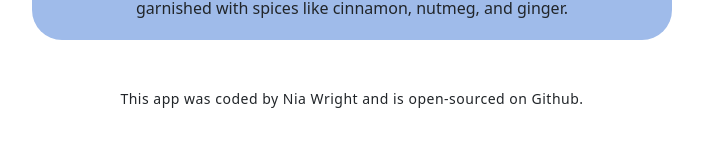
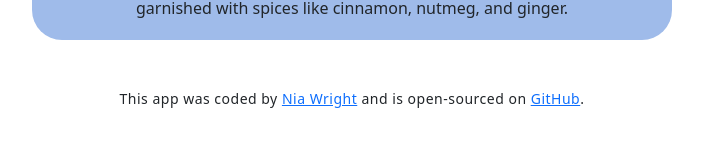
Before and after one commit to nianokia/calendar, a React (Create React App) app: page / in a window 1280 px wide. Shown: the part 600-746 px from the top of the page, without its empty margins (288-991 px from the left). Built offline with nearby package versions, Linux system fonts and the light colour scheme.

Commit message:
Added links to footer

```diff
--- a/src/App.js
+++ b/src/App.js
@@ -29,7 +29,7 @@ function App() {
       </form>
       <Holidays />
       <footer className="mt-5 mb-3">
-      This app was coded by Nia Wright and is open-sourced on Github.
+      This app was coded by <a href="https://niawright.netlify.app/" target="_blank" rel="noreferrer">Nia Wright</a> and is open-sourced on <a href="https://github.com/nianokia/calendar" target="_blank" rel="noreferrer">GitHub</a>.
       </footer>
     </div>
   );
```
